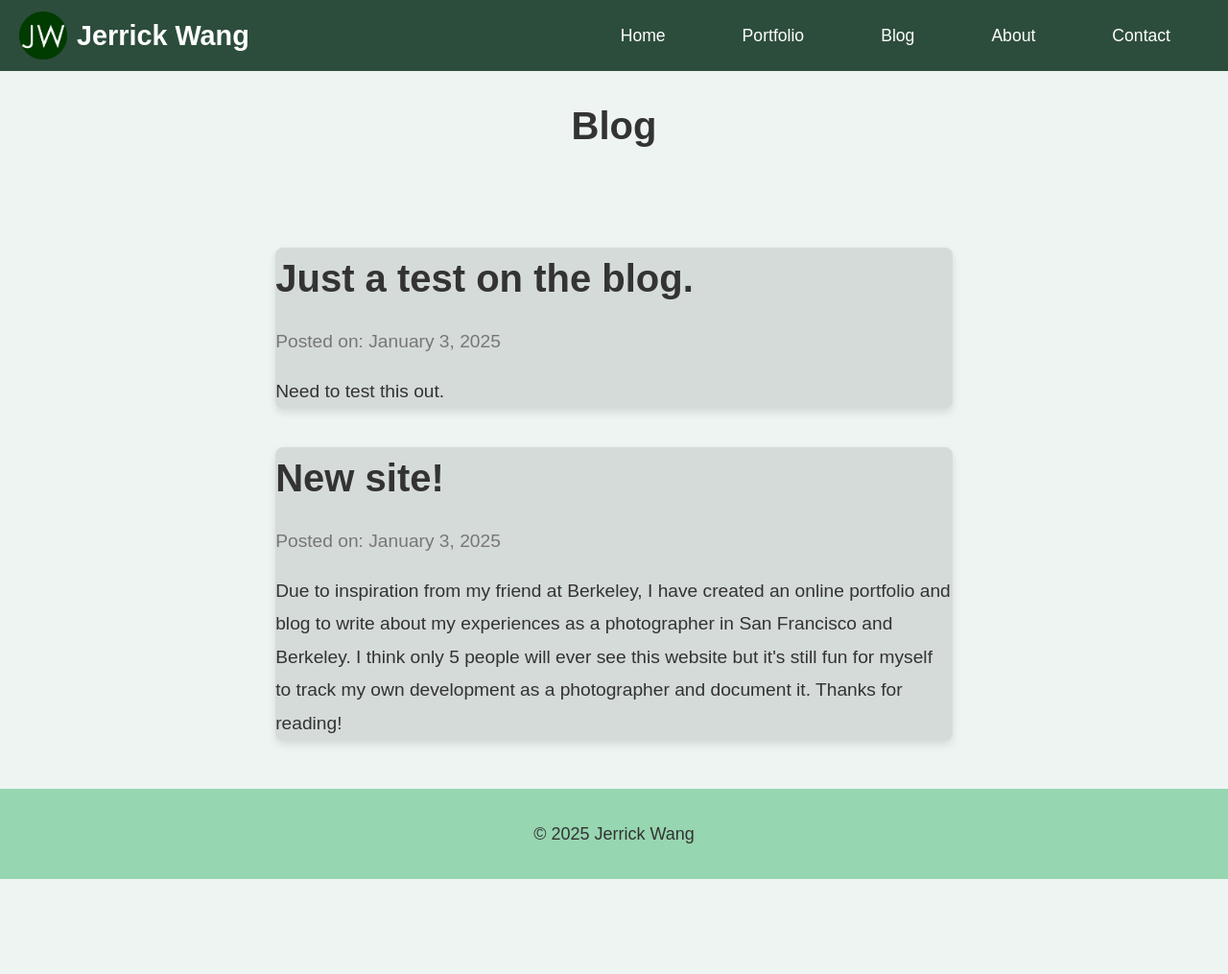
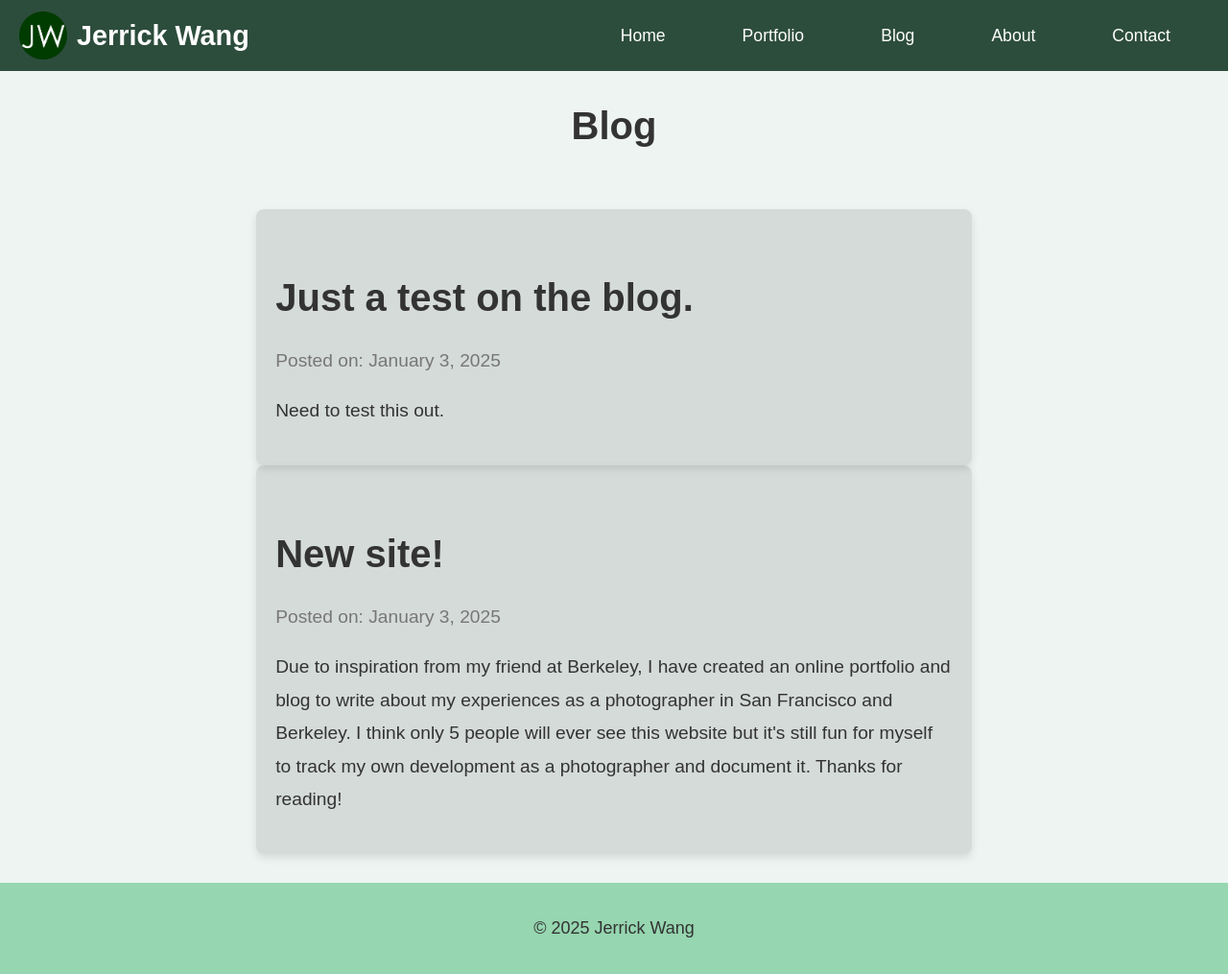
Before and after one commit to jerrickwang/jerrickwang.github.io, a Jekyll site: the page built from blog.md, in a window 1280 px wide and 1015 px high. Shown: the whole window at 96% size. Built offline with Jekyll 4.4.1, drawn with Linux system fonts in a browser that asks for light colours.

Commit message:
Update style.css

```diff
--- a/assets/css/style.css
+++ b/assets/css/style.css
@@ -239,8 +239,8 @@ button:hover {
 /* Blog Post Container */
 .blog-post-container {
   width: 90%;
-  margin: 20px auto; /* Reduced the margin to decrease space above the container */
-  padding: 0px;
+  margin: 0px auto; /* Reduced the margin to decrease space above the container */
+  padding: 20px;
   background-color: rgba(0, 0, 0, 0.1);
   border-radius: 8px;
   box-shadow: 0 4px 8px rgba(0, 0, 0, 0.1);
```
